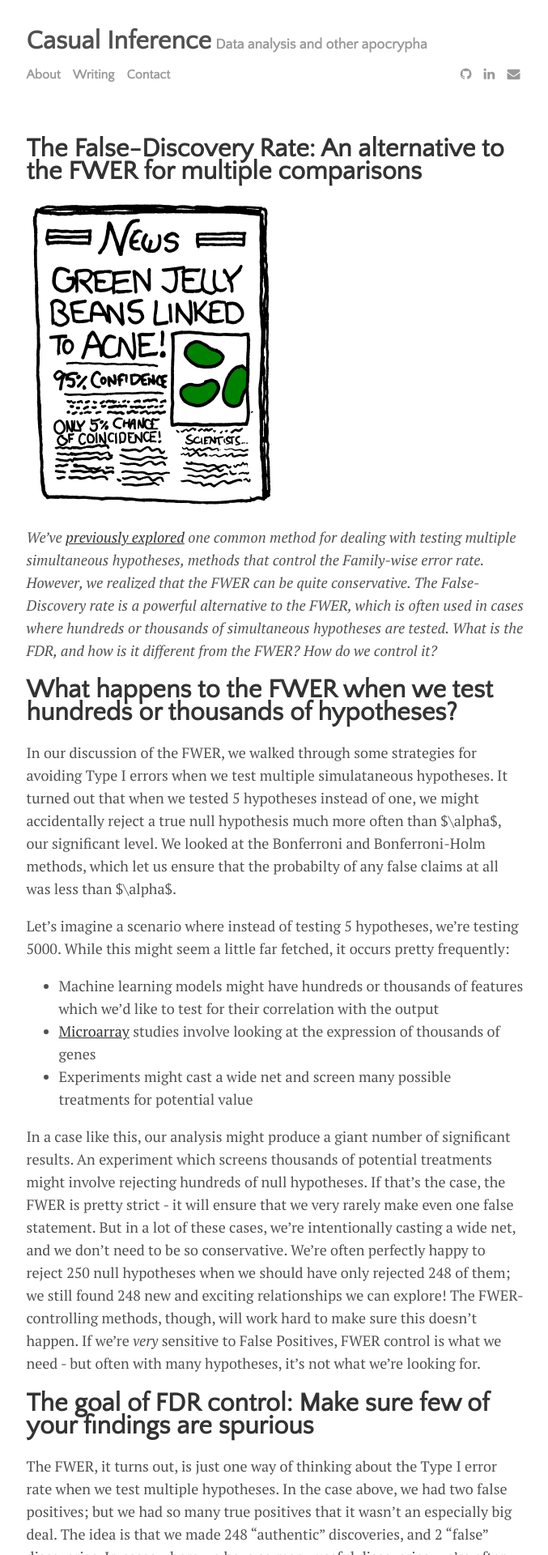
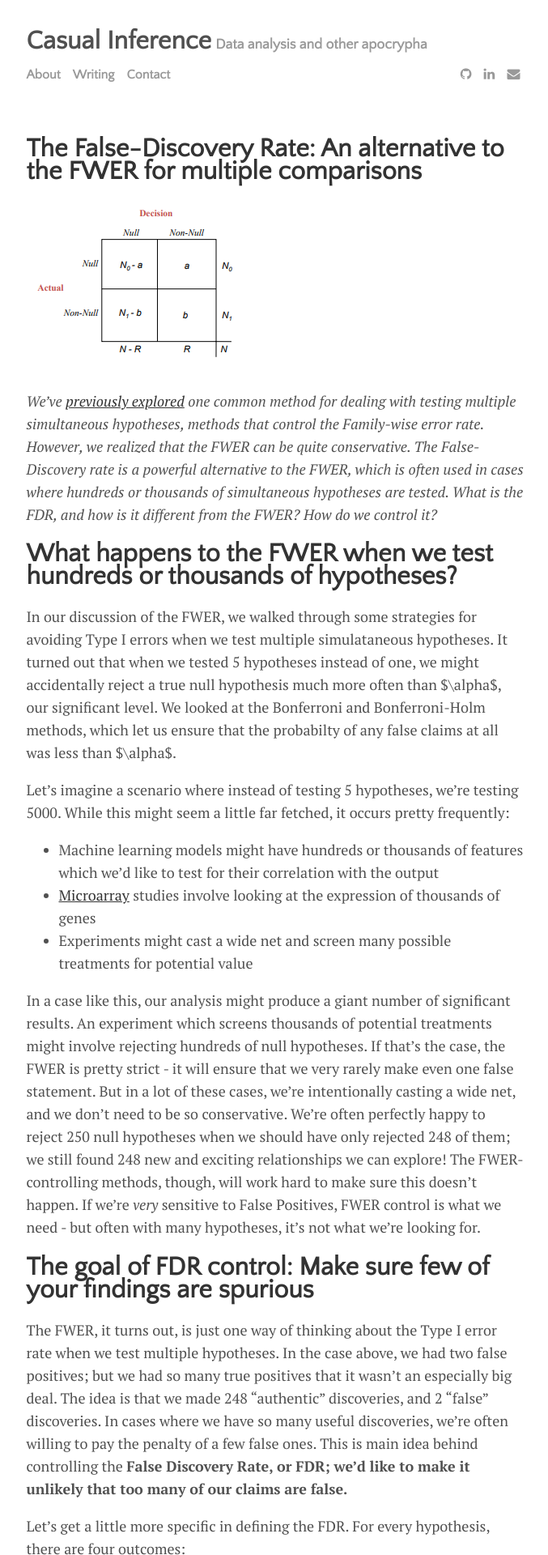
Before and after one commit to lmc2179/lmc2179.github.io, a Jekyll site: the page built from drafts/fdr.md, in a window 1280 px wide. Shown: the top 1920 px of the page at 81% size, without its empty margins (300-977 px from the left). Built offline with Jekyll 4.4.1, drawn with Linux system fonts in a browser that asks for light colours.

Commit message:
Update fdr.md

```diff
--- a/drafts/fdr.md
+++ b/drafts/fdr.md
@@ -4,7 +4,7 @@ title: "The False-Discovery Rate: An alternative to the FWER for multiple compar
 author: "Louis Cialdella"
 categories: posts
 tags: [datascience]
-image: jellybeans.png
+image: fdr/fdr_matrix.png
 ---
 
 *We've [previously explored](https://lmc2179.github.io/posts/fwer.html) one common method for dealing with testing multiple simultaneous hypotheses, methods that control the Family-wise error rate. However, we realized that the FWER can be quite conservative. The False-Discovery rate is a powerful alternative to the FWER, which is often used in cases where hundreds or thousands of simultaneous hypotheses are tested. What is the FDR, and how is it different from the FWER? How do we control it?*
```
